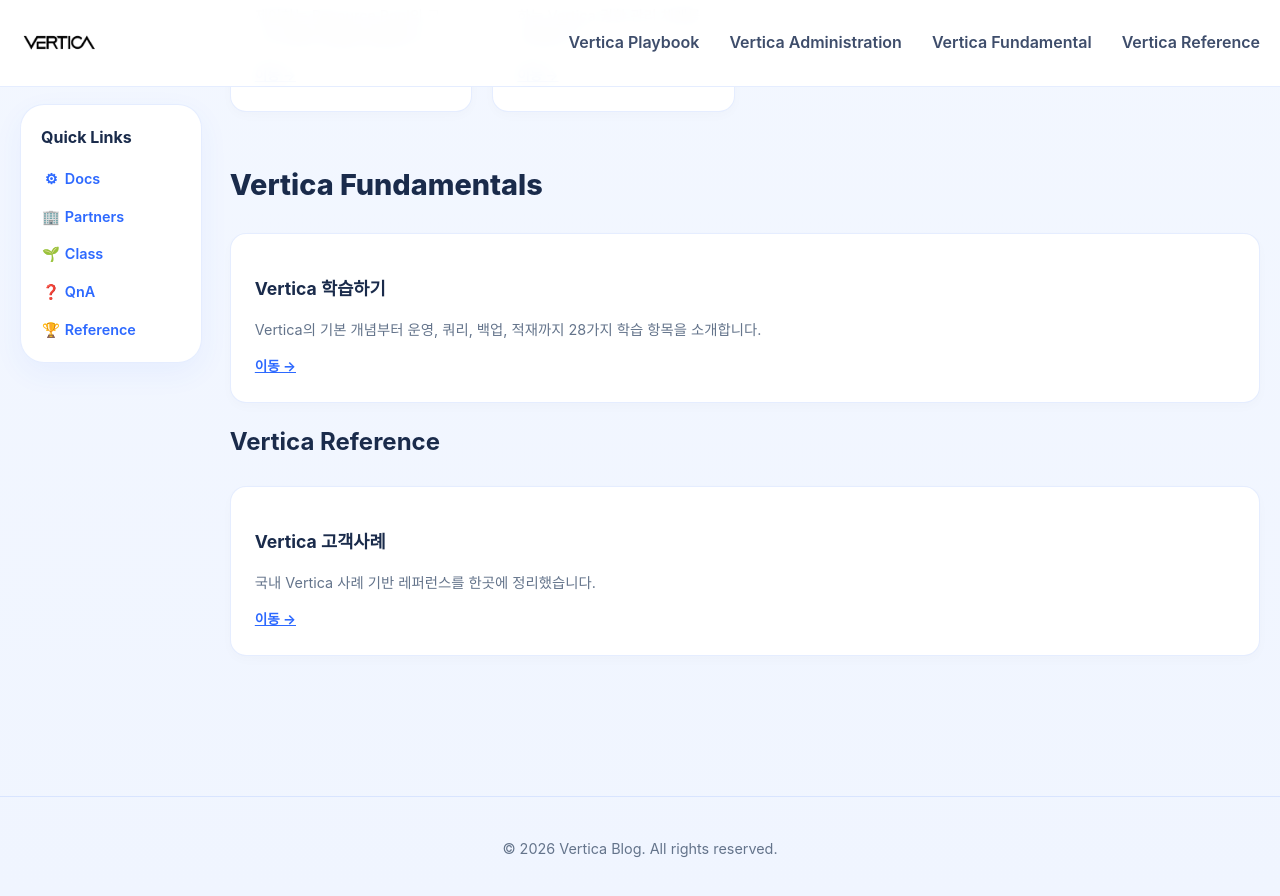
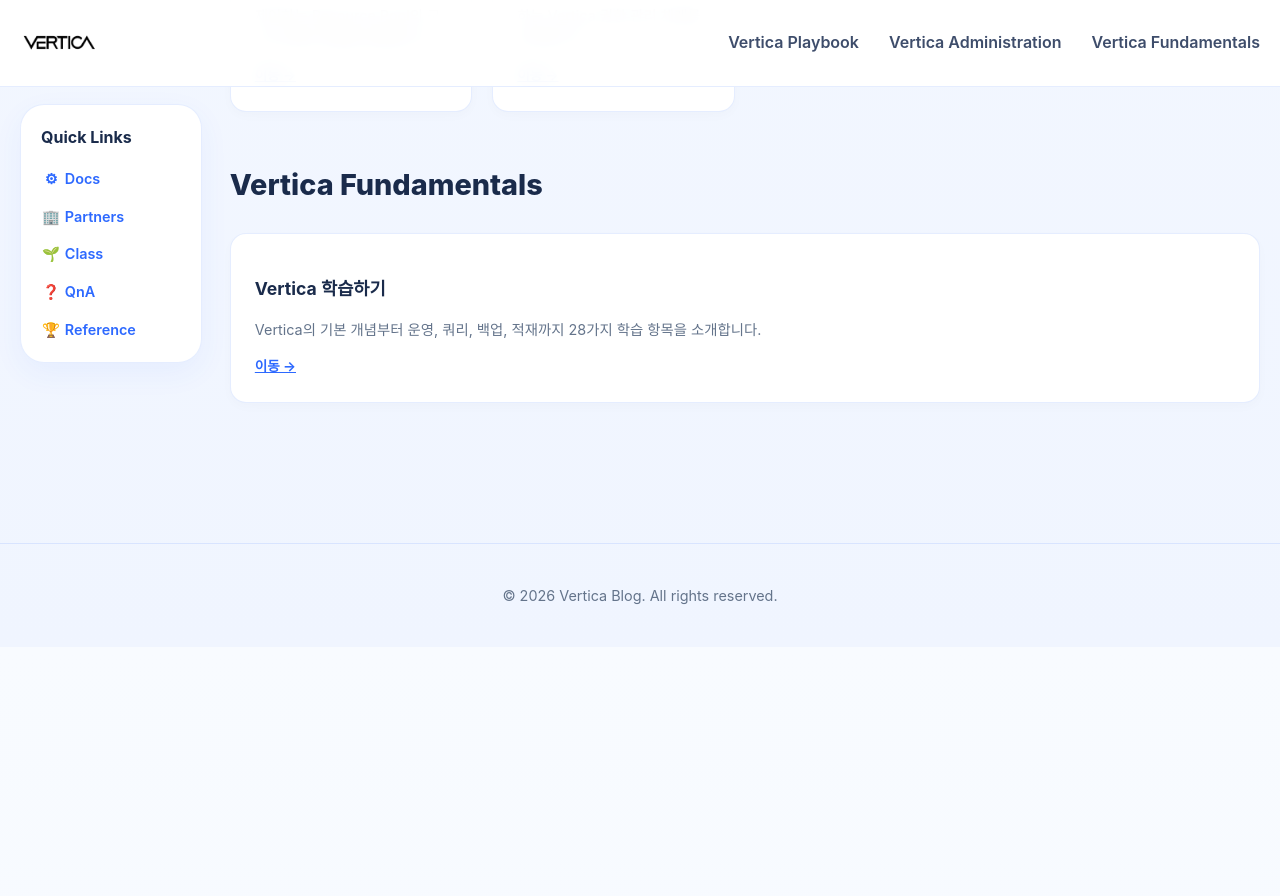
Before and after one commit to JIN0326/vertica_blog, a Jekyll site: the page built from 00index.md, in a window 1280 px wide and 900 px high, scrolled down 1882 px. Shown: the top 896 px of the window. Built offline with Jekyll 4.4.1, drawn with Linux system fonts in a browser that asks for light colours; after the commit the page ends 2529 px from its top, so only the background shows below that.

Commit message:
Update blog content and styling

```diff
--- a/00index.md
+++ b/00index.md
@@ -112,14 +112,3 @@
     </article>
   </div>
 </section>
-
-<section id="Reference" class="reference-section">
-  <h2>Vertica Reference</h2>
-  <div class="cards">
-    <article class="card">
-      <h3>Vertica 고객사례</h3>
-      <p>국내 Vertica 사례 기반 레퍼런스를 한곳에 정리했습니다.</p>
-      <a href="{{ '/04reference' | relative_url }}">이동 →</a>
-    </article>
-  </div>
-</section>
```
Also changed, not shown: 91Class.md (+1 -0 lines), 92QnA.md (+1 -1 lines), 93reference.md (+1 -1 lines), _data/navigation.yml (+1 -7 lines), _includes/administration_sidebar.html (deleted).
